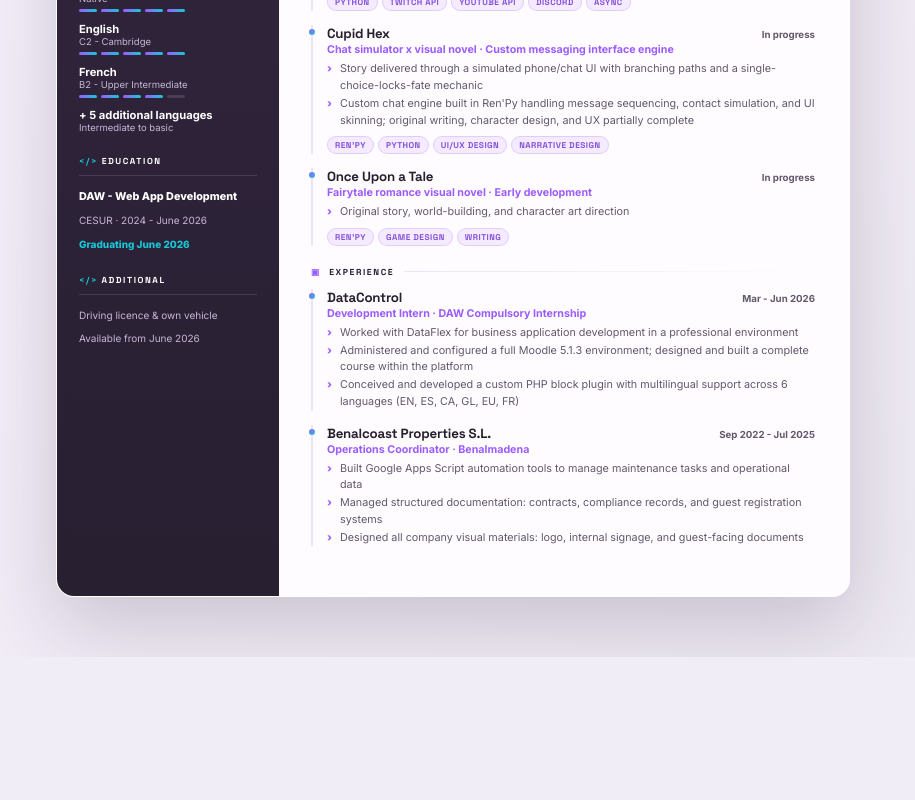
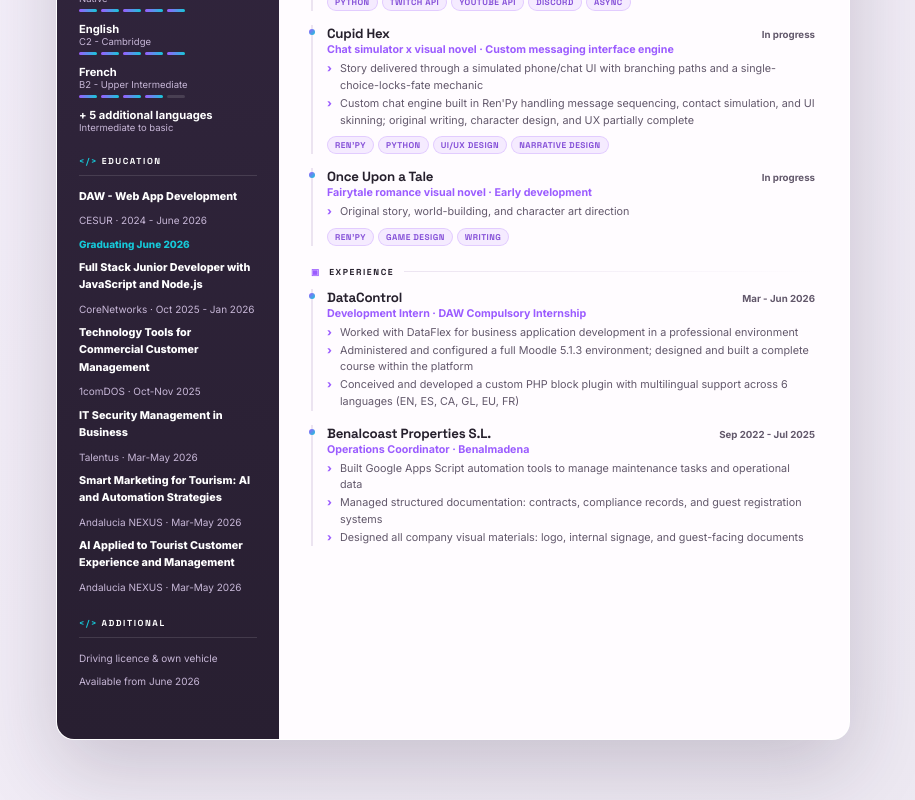
Before and after one commit to NerineDev/cv, a React (Vite) app: page / in a window 1280 px wide. Shown: the part 759-1559 px from the top of the page, without its empty margins (187-1102 px from the left). Before the commit the page ends 1416 px from the top, so only its background shows below. Built offline with nearby package versions, Linux system fonts and the light colour scheme.

Commit message:
Add relevant training courses

```diff
--- a/src/data/en.js
+++ b/src/data/en.js
@@ -42,6 +42,16 @@ export const en = {
           { text: 'DAW - Web App Development', strong: true },
           { text: 'CESUR · 2024 - June 2026', tone: 'dim' },
           { text: 'Graduating June 2026', tone: 'highlight' },
+          { text: 'Full Stack Junior Developer with JavaScript and Node.js', strong: true },
+          { text: 'CoreNetworks · Oct 2025 - Jan 2026', tone: 'dim' },
+          { text: 'Technology Tools for Commercial Customer Management', strong: true },
+          { text: '1comDOS · Oct-Nov 2025', tone: 'dim' },
+          { text: 'IT Security Management in Business', strong: true },
+          { text: 'Talentus · Mar-May 2026', tone: 'dim' },
+          { text: 'Smart Marketing for Tourism: AI and Automation Strategies', strong: true },
+          { text: 'Andalucia NEXUS · Mar-May 2026', tone: 'dim' },
+          { text: 'AI Applied to Tourist Customer Experience and Management', strong: true },
+          { text: 'Andalucia NEXUS · Mar-May 2026', tone: 'dim' },
         ],
       },
       {
--- a/src/data/es.js
+++ b/src/data/es.js
@@ -42,6 +42,16 @@ export const es = {
           { text: 'DAW - Desarrollo de Aplicaciones Web', strong: true },
           { text: 'CESUR · 2024 - junio 2026', tone: 'dim' },
           { text: 'Finalización prevista: junio 2026', tone: 'highlight' },
+          { text: 'Full Stack Junior Developer with JavaScript and Node.js', strong: true },
+          { text: 'CoreNetworks · oct. 2025 - ene. 2026', tone: 'dim' },
+          { text: 'Herramientas Tecnológicas al servicio de la gestión comercial de clientes', strong: true },
+          { text: '1comDOS · oct.-nov. 2025', tone: 'dim' },
+          { text: 'Gestión de la seguridad informática en la empresa', strong: true },
+          { text: 'Talentus · mar.-may. 2026', tone: 'dim' },
+          { text: 'Marketing Inteligente para el Turismo: Estrategias con IA y Automatización', strong: true },
+          { text: 'Andalucía NEXUS · mar.-may. 2026', tone: 'dim' },
+          { text: 'IA aplicada a la experiencia y gestión del cliente turístico', strong: true },
+          { text: 'Andalucía NEXUS · mar.-may. 2026', tone: 'dim' },
         ],
       },
       {
```
